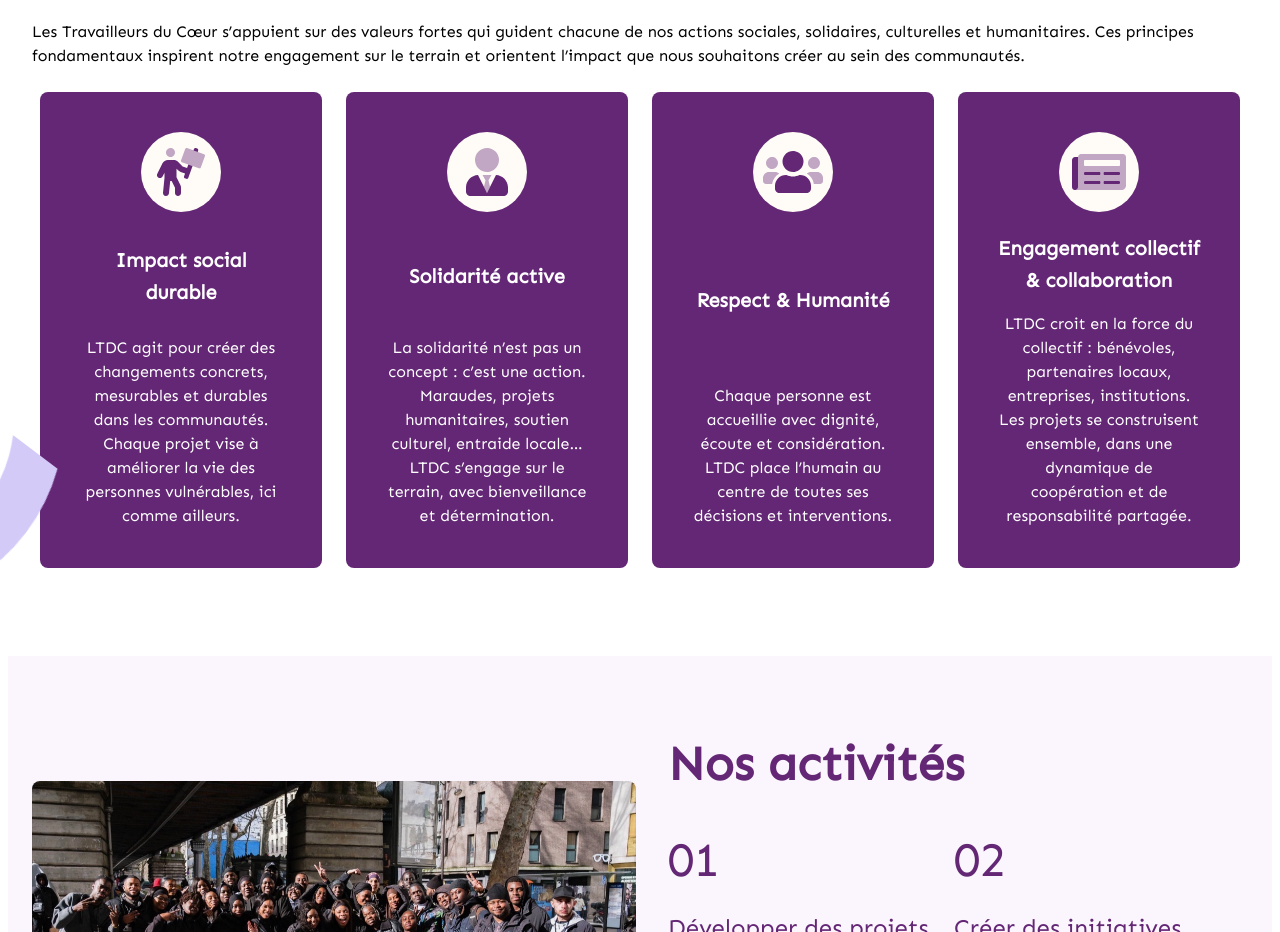
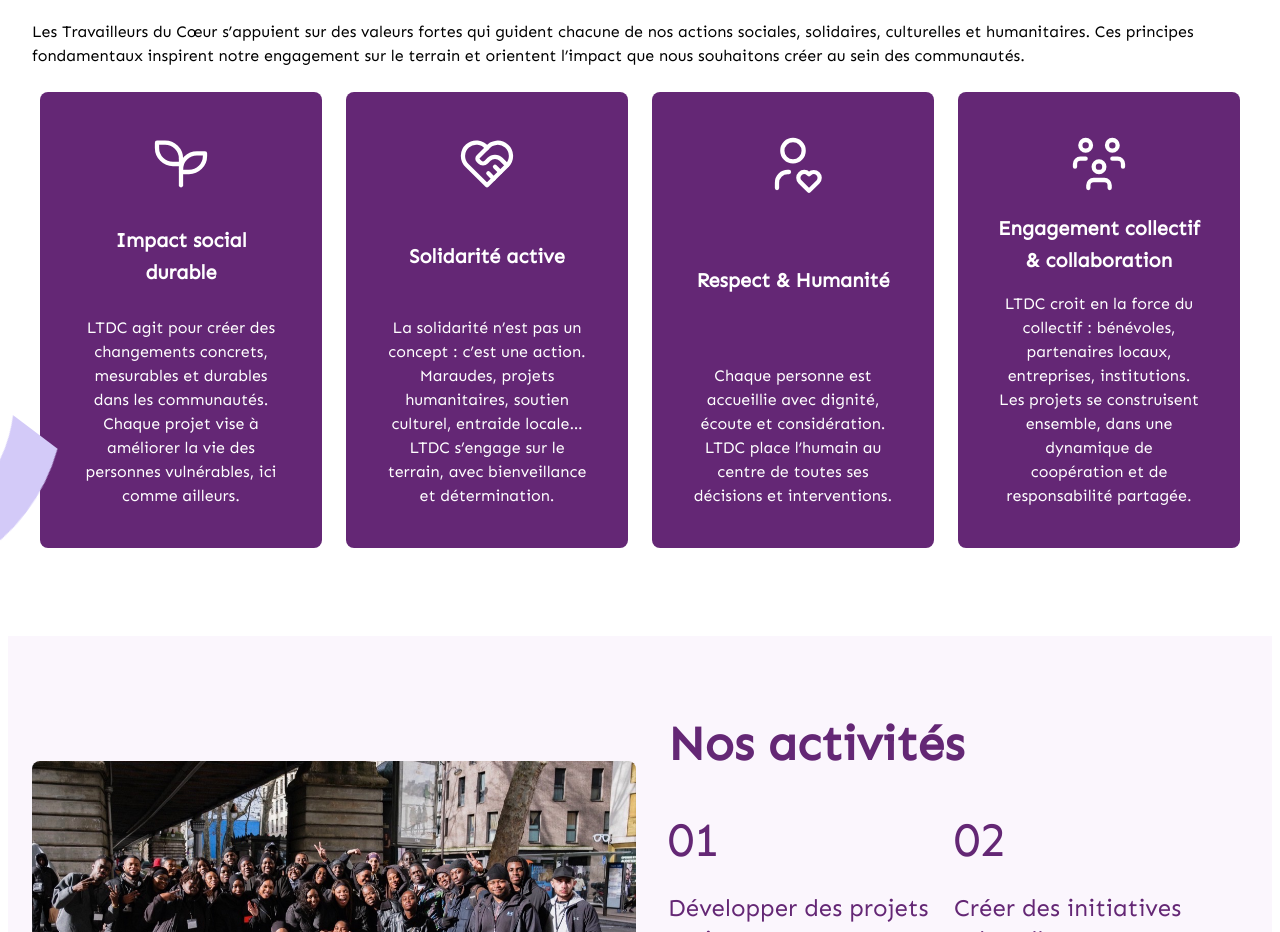
Before and after one commit to josias-koffi/ltdc_website, a Next.js app: page / in a window 1280 px wide. Shown: the part 940-1872 px from the top of the page. Built offline with nearby package versions, Linux system fonts and the light colour scheme.

Commit message:
feat(values): replace SVG icons with Tabler icon components
Co-Authored-By: Claude Sonnet 4.6 <noreply@anthropic.com>

```diff
--- a/components/sections/values/ValuesSection.tsx
+++ b/components/sections/values/ValuesSection.tsx
@@ -4,11 +4,24 @@ import VALUES from "./values.json";
 import { ScreenTypeContext } from "@/app/template";
 import { Box, Stack, Typography, useTheme } from "@mui/material";
 import Grid from "@mui/material/Grid2";
-import Image from "next/image";
 import ContainerWrapper from "@/components/wrapper/ContainerWrapper";
 import { motion } from "framer-motion";
 import { fadeInUp, scaleIn, staggerContainer } from "@/components/animation/variants";
 import { useAnimationVariants } from "@/hooks/useAnimationVariants";
+import {
+  IconSeeding,
+  IconHeartHandshake,
+  IconUserHeart,
+  IconUsersGroup,
+  type IconProps,
+} from "@tabler/icons-react";
+
+const ICONS: Record<string, React.ComponentType<IconProps>> = {
+  seeding: IconSeeding,
+  handshake: IconHeartHandshake,
+  "user-heart": IconUserHeart,
+  "users-group": IconUsersGroup,
+};
 
 const MotionBox = motion(Box);
 const MotionGrid = motion(Grid);
@@ -30,6 +43,7 @@ const ValuesSection = () => {
 
   const mapValues = () => {
     return values?.map((value: ValueInterface) => {
+      const Icon = ICONS[value.icon] ?? IconSeeding;
       return (
         <MotionGrid
           key={value.title}
@@ -65,12 +79,9 @@ const ValuesSection = () => {
               viewport={{ once: true }}
               transition={{ type: "spring", stiffness: 200, damping: 15, delay: 0.1 }}
             >
-              <Image
-                src={value.icon}
-                alt={`${value.title}icon`}
-                width={80}
-                height={80}
-              />
+              <Box sx={{ color: "#fff", display: "flex" }}>
+                <Icon size={64} stroke={1.6} aria-label={value.title} />
+              </Box>
             </motion.div>
             <Typography variant="h6" align="center" fontWeight={"bold"}>
               {value.title}
--- a/components/sections/values/values.json
+++ b/components/sections/values/values.json
@@ -5,22 +5,22 @@
     {
       "title": "Impact social durable",
       "description": "LTDC agit pour créer des changements concrets, mesurables et durables dans les communautés. Chaque projet vise à améliorer la vie des personnes vulnérables, ici comme ailleurs.",
-      "icon": "/icons/values/accompagnement.svg"
+      "icon": "seeding"
     },
     {
       "title": "Solidarité active",
       "description": "La solidarité n’est pas un concept : c’est une action. Maraudes, projets humanitaires, soutien culturel, entraide locale… LTDC s’engage sur le terrain, avec bienveillance et détermination.",
-      "icon": "/icons/values/solidarité.svg"
+      "icon": "handshake"
     },
     {
       "title": "Respect & Humanité",
       "description": "Chaque personne est accueillie avec dignité, écoute et considération. LTDC place l’humain au centre de toutes ses décisions et interventions.",
-      "icon": "/icons/values/respect_solidarite.svg"
+      "icon": "user-heart"
     },
     {
       "title": "Engagement collectif & collaboration",
       "description": "LTDC croit en la force du collectif : bénévoles, partenaires locaux, entreprises, institutions. Les projets se construisent ensemble, dans une dynamique de coopération et de responsabilité partagée.",
-      "icon": "/icons/values/engagement.svg"
+      "icon": "users-group"
     }
   ]
 }
```
